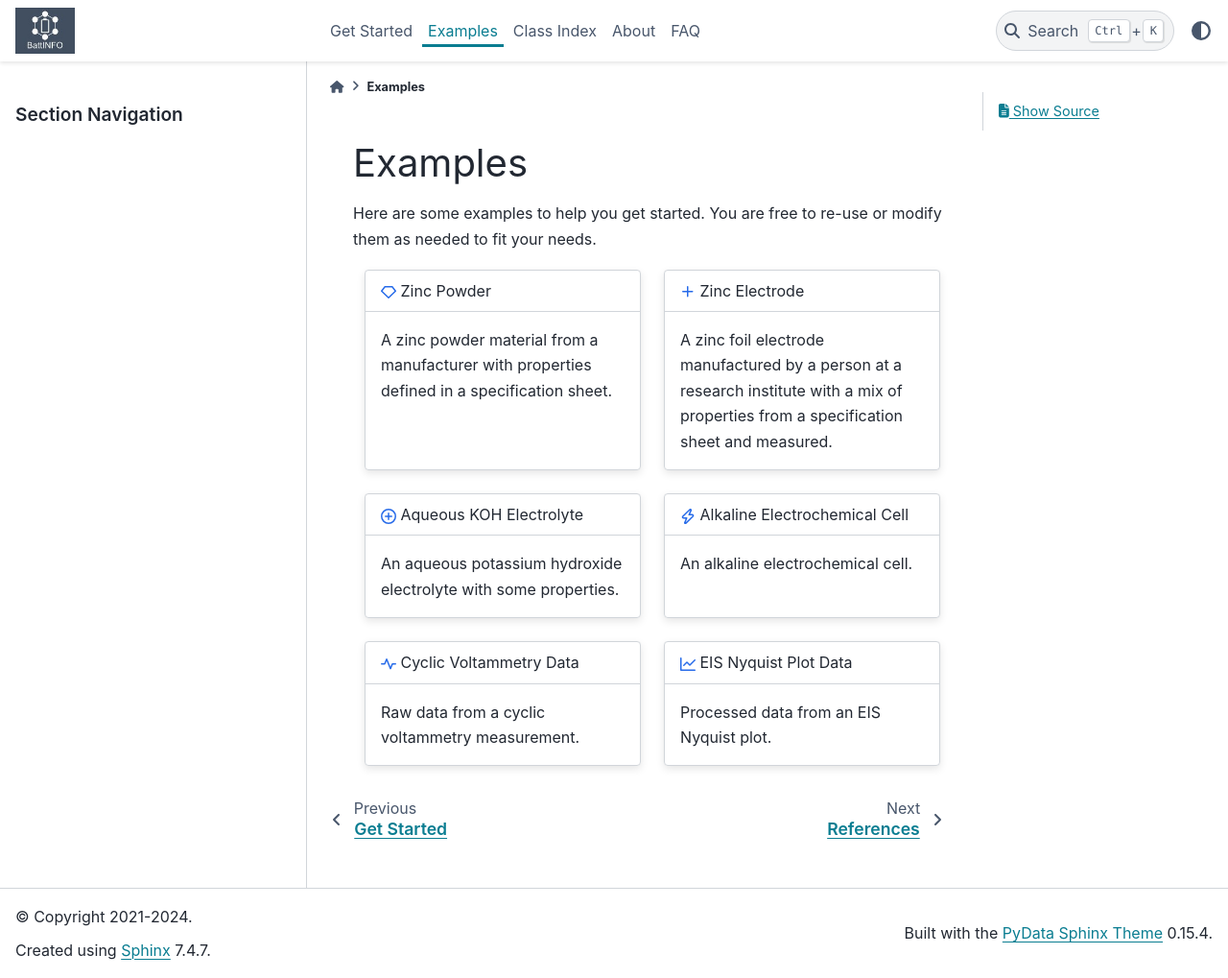
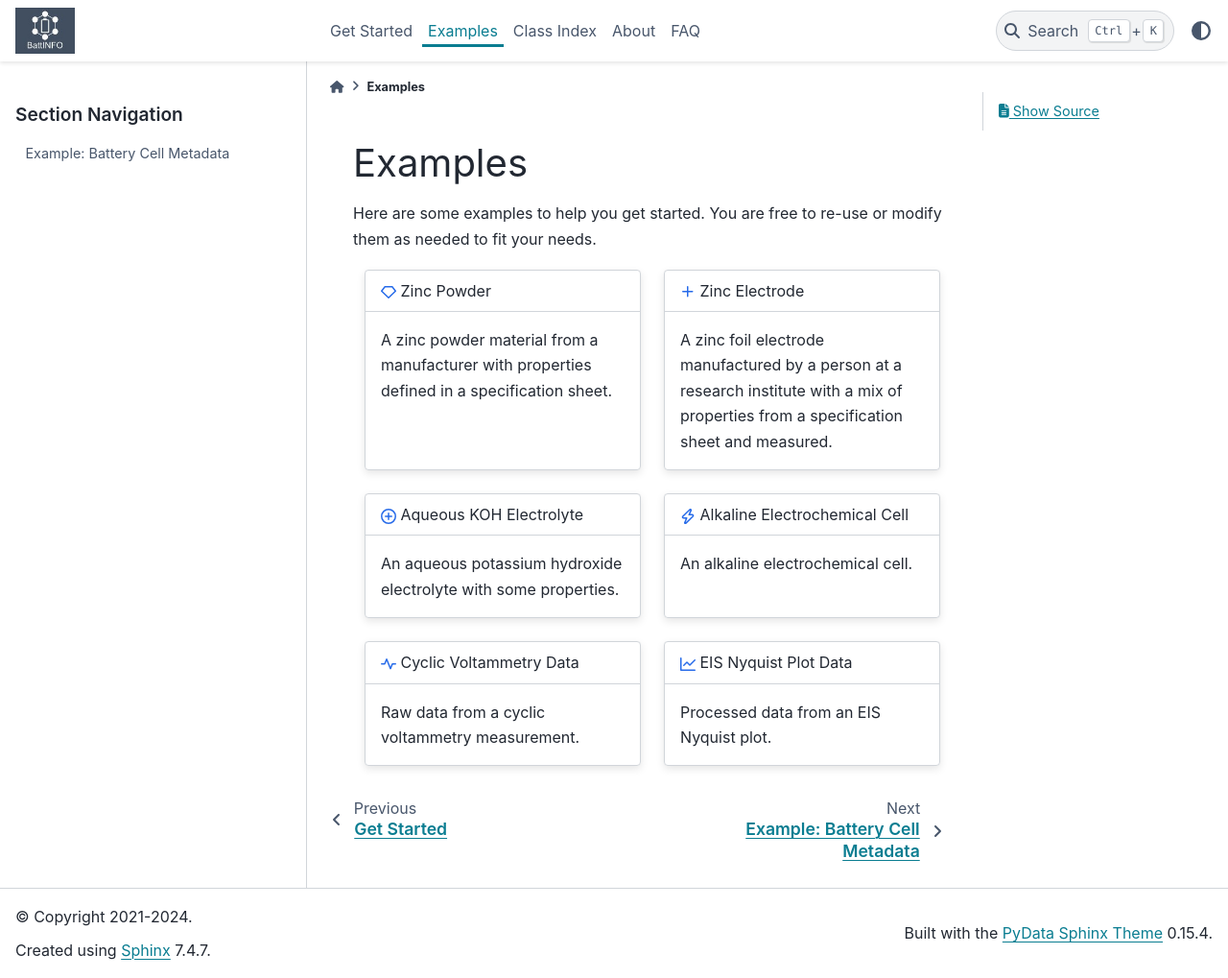
Before and after one commit to emmo-repo/domain-battery, a Sphinx documentation site: the page built from sphinx/examples.rst, in a window 1280 px wide and 1019 px high. Shown: the whole window at 96% size. Built offline with Sphinx 7.4.7 and the PyData theme 0.15.4, drawn with Linux system fonts in a browser that asks for light colours.

Commit message:
update imports and add example

```diff
--- a/catalog-v001.xml
+++ b/catalog-v001.xml
@@ -4,7 +4,8 @@
     <uri id="Imports Wizard Entry" name="http://emmo.info/emmo/domain/chameo/chameo/1.0.0-beta5" uri="https://raw.githubusercontent.com/emmo-repo/domain-characterisation-methodology/1.0.0-beta3/chameo.ttl"/>
     <uri id="Imports Wizard Entry" name="http://emmo.info/emmo/1.0.0-beta5" uri="https://raw.githubusercontent.com/emmo-repo/EMMO/1.0.0-beta5/emmo.ttl"/>
     <uri id="Imports Wizard Entry" name="http://emmo.info/emmo/1.0.0-beta5/disciplines/units/unclassifiedunits" uri="https://raw.githubusercontent.com/emmo-repo/EMMO/1.0.0-beta5/disciplines/units/unclassifiedunits.ttl"/>
-    <uri id="Imports Wizard Entry" name="https://w3id.org/emmo/domain/electrochemistry/0.7.0-alpha/electrochemistry-inferred" uri="https://raw.githubusercontent.com/emmo-repo/domain-electrochemistry/master/inferred_version/electrochemistry-inferred.ttl"/>
+    <uri id="Imports Wizard Entry" name="https://w3id.org/emmo/domain/electrochemistry/0.8.0-alpha/electrochemistry" uri="https://raw.githubusercontent.com/emmo-repo/domain-electrochemistry/master/electrochemistry.ttl"/>
+    <uri id="Imports Wizard Entry" name="https://w3id.org/emmo/domain/electrochemistry/0.8.0-alpha/electrochemicalquantities" uri="https://raw.githubusercontent.com/emmo-repo/domain-electrochemistry/master/electrochemicalquantities.ttl"/>
     <group id="Folder Repository, directory=, recursive=true, Auto-Update=false, version=2" prefer="public" xml:base="">
         <uri name="https://w3id.org/emmo/domain/battery/0.7.0-alpha/battery"    				uri="./battery.ttl"/>
         <uri name="https://w3id.org/emmo/domain/battery/0.7.0-alpha/batteryquantities"    		uri="./batteryquantities.ttl"/>
--- a/sphinx/examples.rst
+++ b/sphinx/examples.rst
@@ -1,3 +1,8 @@
+.. toctree::
+   :hidden:
+
+   example_linked_data_battery_cell_metadata.ipynb
+
 Examples
 ========
 
@@ -6,7 +11,7 @@
 .. grid::
 
     .. grid-item-card::
-        :link: example_zinc_powder.html
+        :link: example_linked_data_battery_cell_metadata.html
 
         :octicon:`ruby;1em;sd-text-info`  Zinc Powder
         ^^^^^^^^^^^
```
Also changed, not shown: sphinx/example_linked_data_battery_cell_metadata.ipynb (added), 2 other files.
